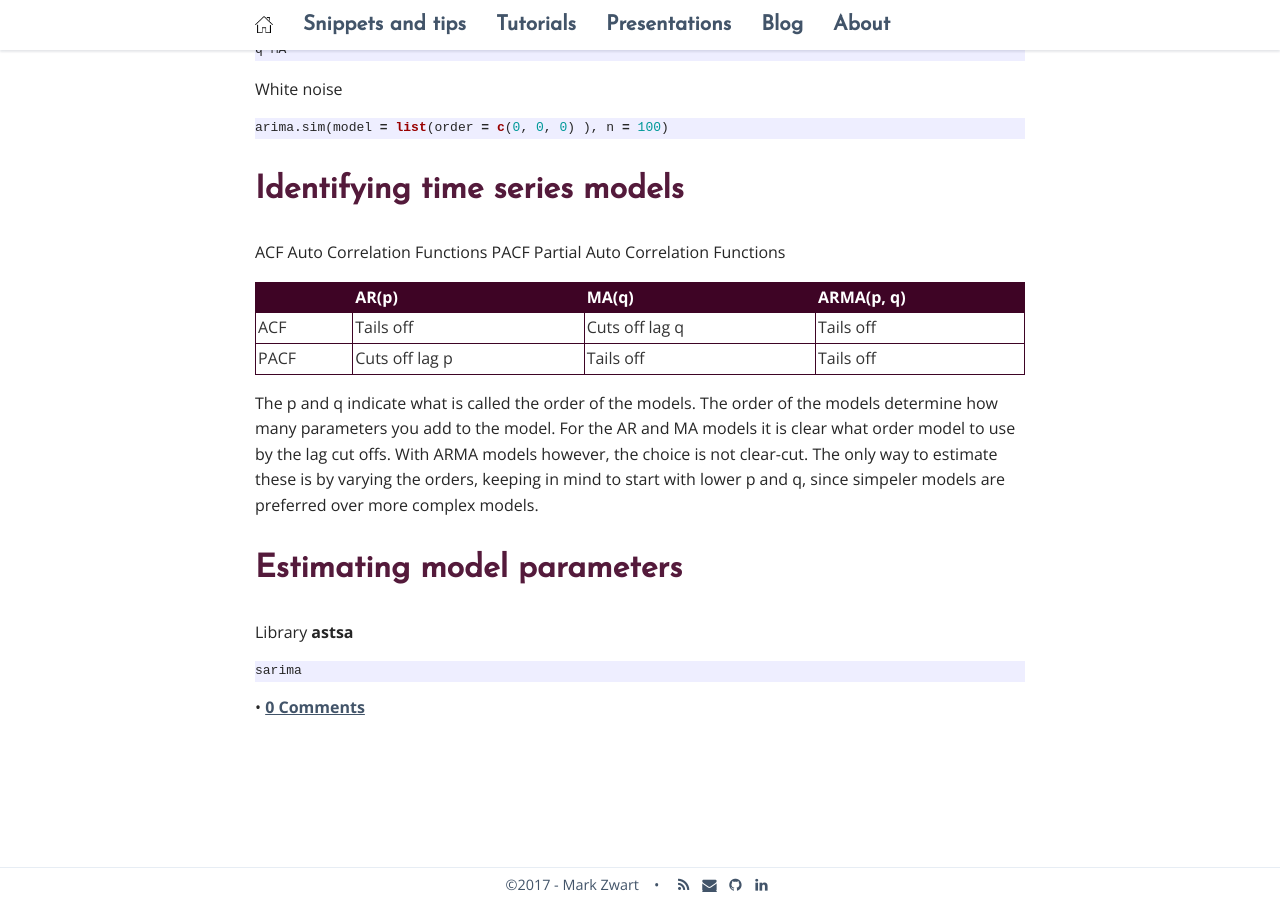
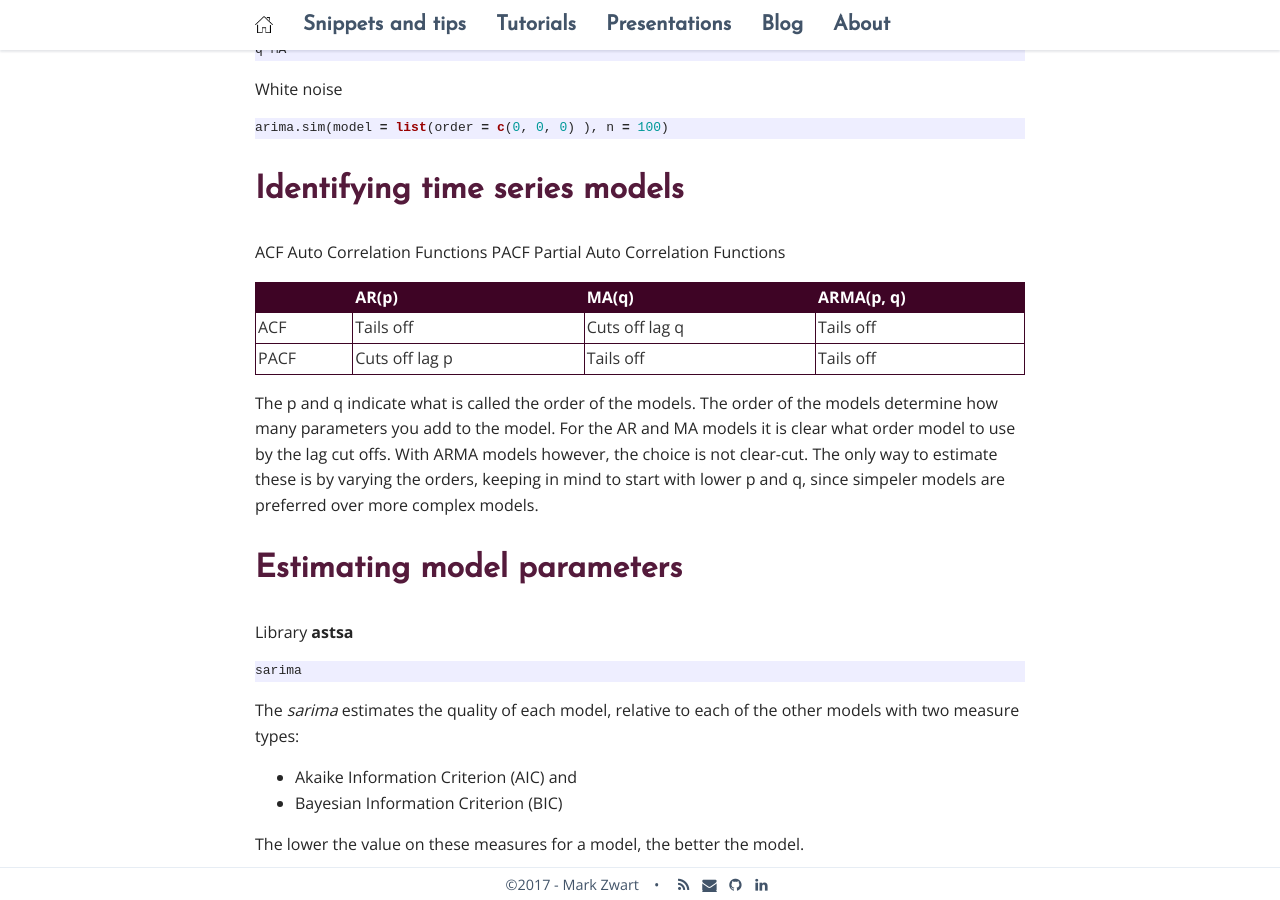
Before and after one commit to mark-me/mark-me.github.io, a Jekyll site: the page built from _pages/tutorials/time-series-forecasting/time-series-forecasting.md, in a window 1280 px wide and 900 px high, scrolled down 1453 px. Built offline with Jekyll 4.4.1, drawn with Linux system fonts in a browser that asks for light colours; nearby versions of some CDN libraries; comment, search, counter and statistics services are not loaded.

Commit message:
Update time-series-forecasting.md

````diff
--- a/_pages/tutorials/time-series-forecasting/time-series-forecasting.md
+++ b/_pages/tutorials/time-series-forecasting/time-series-forecasting.md
@@ -74,3 +74,9 @@ Library **astsa**
 ```r
 sarima
 ```
+The _sarima_ estimates the quality of each model, relative to each of the other models with two measure types:
+
+* Akaike Information Criterion (AIC) and
+* Bayesian Information Criterion (BIC)
+
+The lower the value on these measures for a model, the better the model.
````
